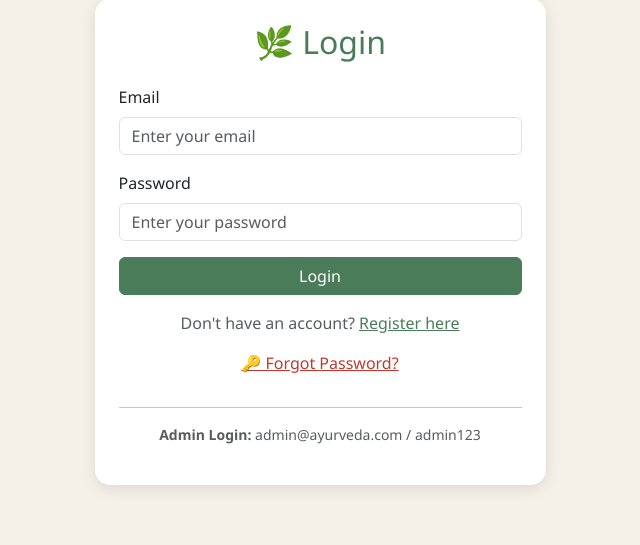
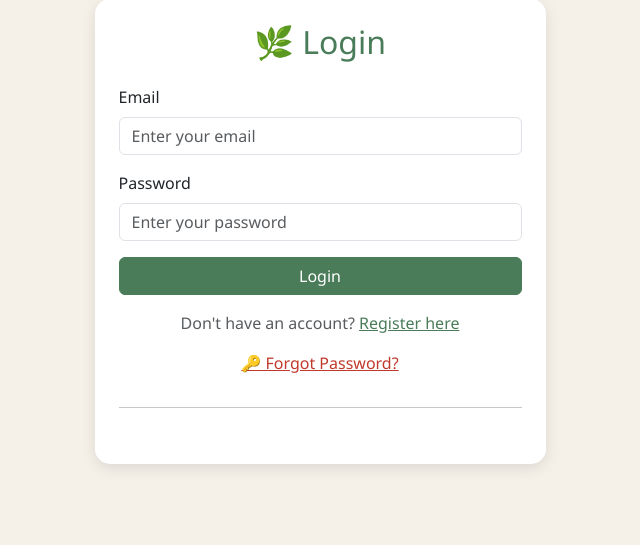
Before and after one commit to SURYANSHRAI99/ayurvedic-diet-system, a Python web app: template templates/login.html in a window 1280 px wide. Shown: the part 105-650 px from the top of the page, without its empty margins (320-960 px from the left). Run offline with Jinja, Linux system fonts and the light colour scheme; the template is opened without the code that fills it, so the values that code supplies are empty.

Commit message:
Fix app startup

```diff
--- a/templates/login.html
+++ b/templates/login.html
@@ -24,7 +24,6 @@
             </p>
             <hr>
             <p class="text-center text-muted small">
-                <strong>Admin Login:</strong> admin@ayurveda.com / admin123
             </p>
         </div>
     </div>
```
